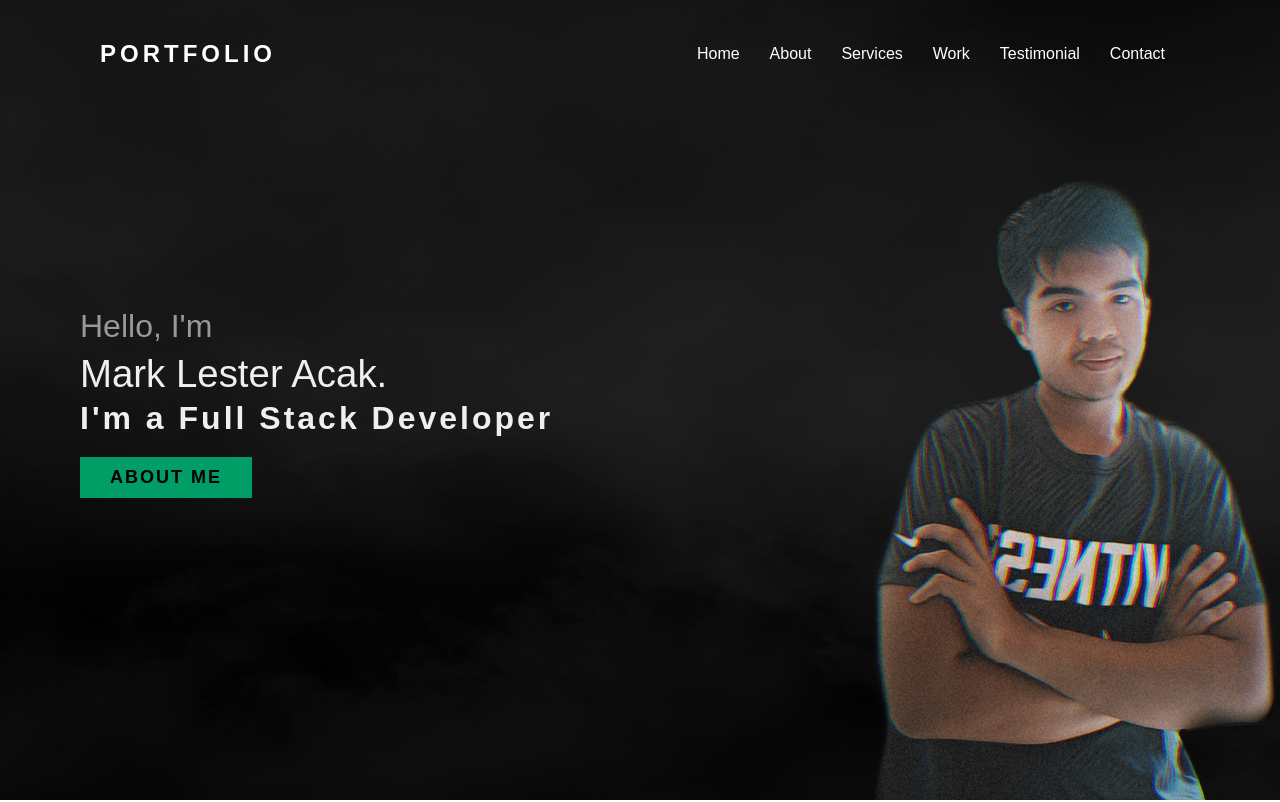
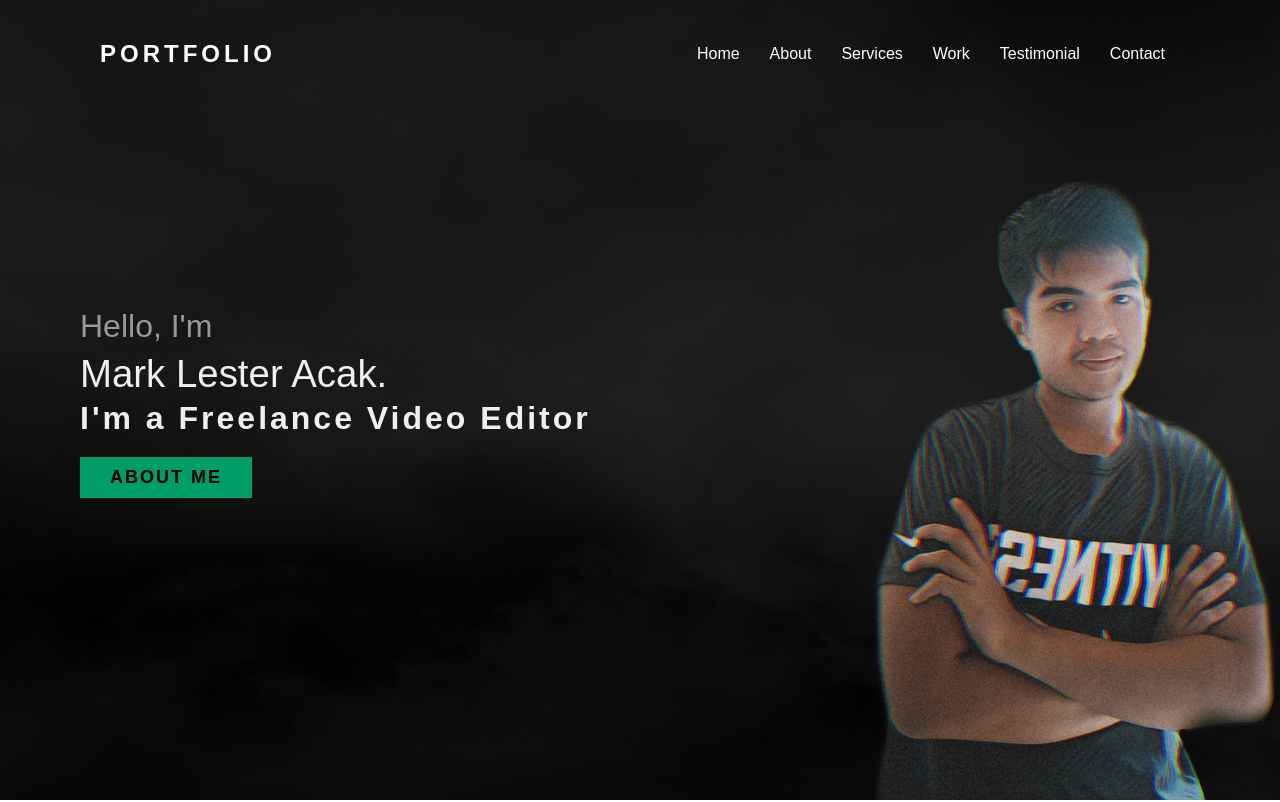
Before and after one commit to mlester999/MyPortflio, a plain HTML site: page PORTFOLIO/index.html in a window 1280 px wide. Shown: the top 802 px of the page. Drawn offline with Linux system fonts and the light colour scheme.

Commit message:
Update index.html

```diff
--- a/PORTFOLIO/index.html
+++ b/PORTFOLIO/index.html
@@ -27,7 +27,7 @@
     <section class="banner" id="">
         <div class="textBx">
             <h2>Hello, I'm<br> <span>Mark Lester Acak.</span></h2>
-            <h3>I'm a Full Stack Developer</h3>
+            <h3>I'm a Freelance Video Editor</h3>
             <a href="#about" class="btn">About Me</a>
         </div>
     </section>
```
